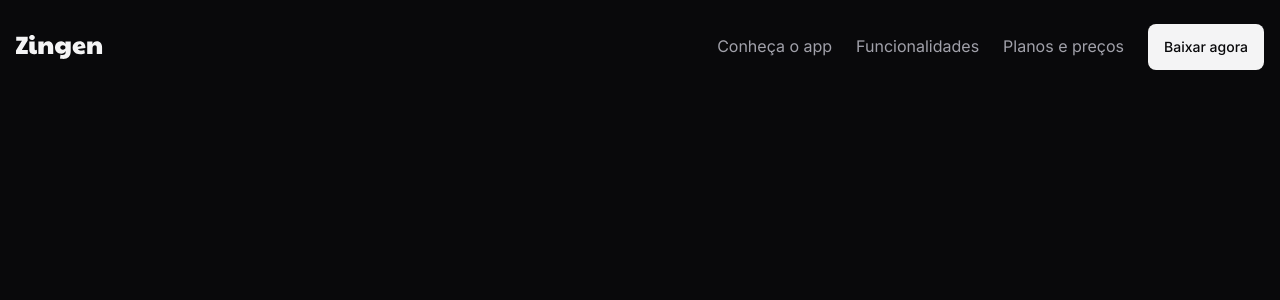
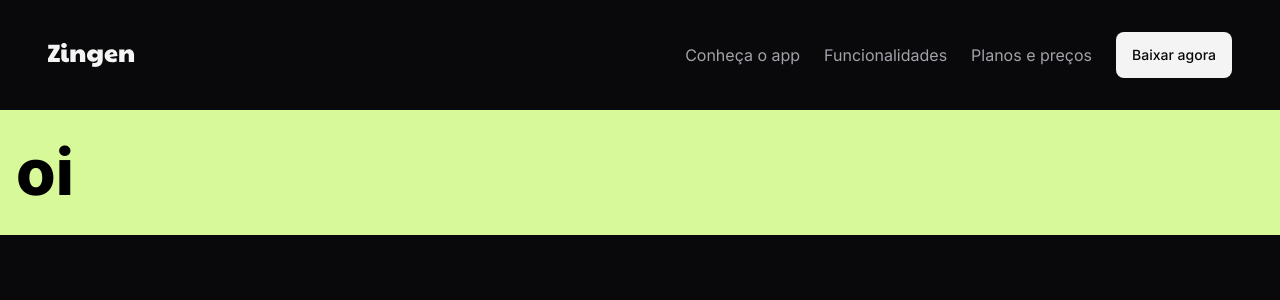
Before and after one commit to P3dr0PRR/Projeto_Zingen_01_04_2026, a React (Vite) app: page / in a window 1280 px wide. Shown: the top 300 px of the page. Built offline with nearby package versions, Linux system fonts and the light colour scheme; a web font is replaced by a local one.

Commit message:
fix: ajuste de espaçamento, adição de lista e de configuração no css em header

```diff
--- a/src/App.tsx
+++ b/src/App.tsx
@@ -1,10 +1,11 @@
 import { Header } from "./components/header";
+import { HeroSection } from "./components/heroSection";
 
 function App() {
   return (
-    <div className="min-h-screen flex flex-col">
+    <div className="bg-background min-h-screen flex flex-col">
       <Header />
-      <main className="bg-background flex-grow"></main>
+      <HeroSection />
     </div>
   );
 }
--- a/src/components/header.tsx
+++ b/src/components/header.tsx
@@ -2,23 +2,22 @@ import logo from "../assets/logo.svg";
 
 export function Header() {
   return (
-    <header className="bg-background px-[1rem] py-[24px] flex items-center justify-between">
+    <header className="bg-background px-[1rem] py-[2rem] md:px-[3rem] md:py-[2rem] flex items-center justify-between">
       <img src={logo} alt="Zingen Logo" className="h-6" />
 
       <div className="gap-[24px] flex items-center ">
-        <p className="hidden md:block cursor-pointer text-text-secondary">
-          Conheça o app
-        </p>
-        <p className="hidden md:block cursor-pointer text-text-secondary">
-          Funcionalidades
-        </p>
-        <p className="hidden md:block cursor-pointer text-text-secondary">
-          Planos e preços
-        </p>
-        <span
-          type="button"
-          className="cursor-pointer bg-text-primary text-background p-[1rem] rounded-[8px]"
-        >
+        <ul className="gap-[24px] flex items-center">
+          <li className="hidden md:block cursor-pointer text-text-secondary">
+            Conheça o app
+          </li>
+          <li className="hidden md:block cursor-pointer text-text-secondary">
+            Funcionalidades
+          </li>
+          <li className="hidden md:block cursor-pointer text-text-secondary">
+            Planos e preços
+          </li>
+        </ul>
+        <span className="cursor-pointer bg-text-primary text-background p-[1rem] rounded-[8px]">
           Baixar agora
         </span>
       </div>
--- /dev/null
+++ b/src/components/heroSection.tsx
@@ -0,0 +1,7 @@
+export function HeroSection() {
+  return (
+    <section className="bg-lime-200 px-[1rem] py-[24px] flex items-center justify-between">
+      <h1>oi</h1>
+    </section>
+  );
+}
--- a/src/global.css
+++ b/src/global.css
@@ -38,3 +38,7 @@
     @apply text-[16px] leading-[160%] font-normal;
   }
 }
+
+ul {
+  list-style: none;
+}
```
